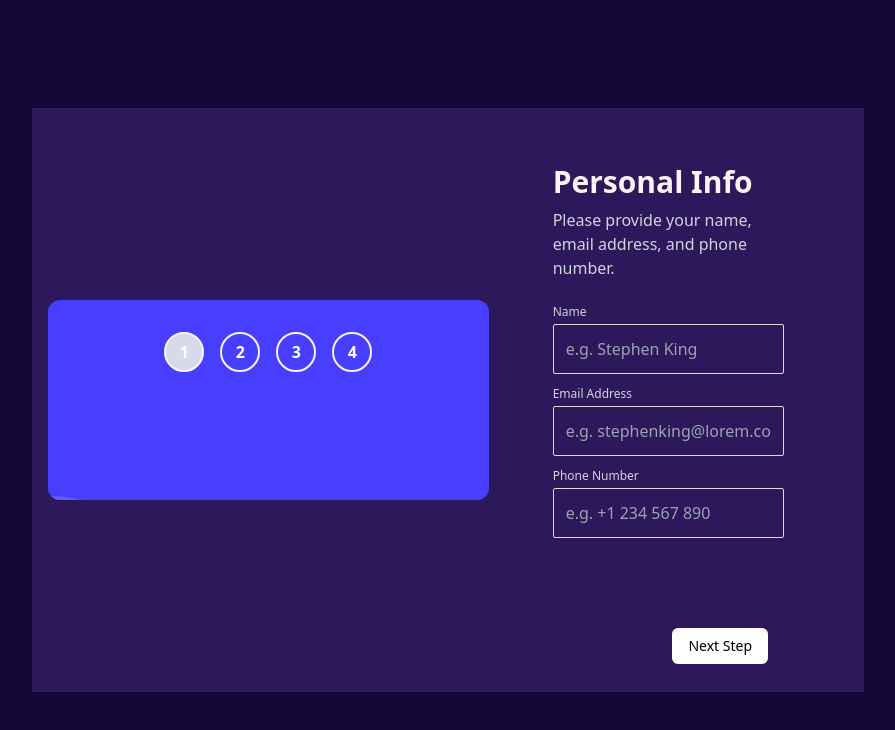
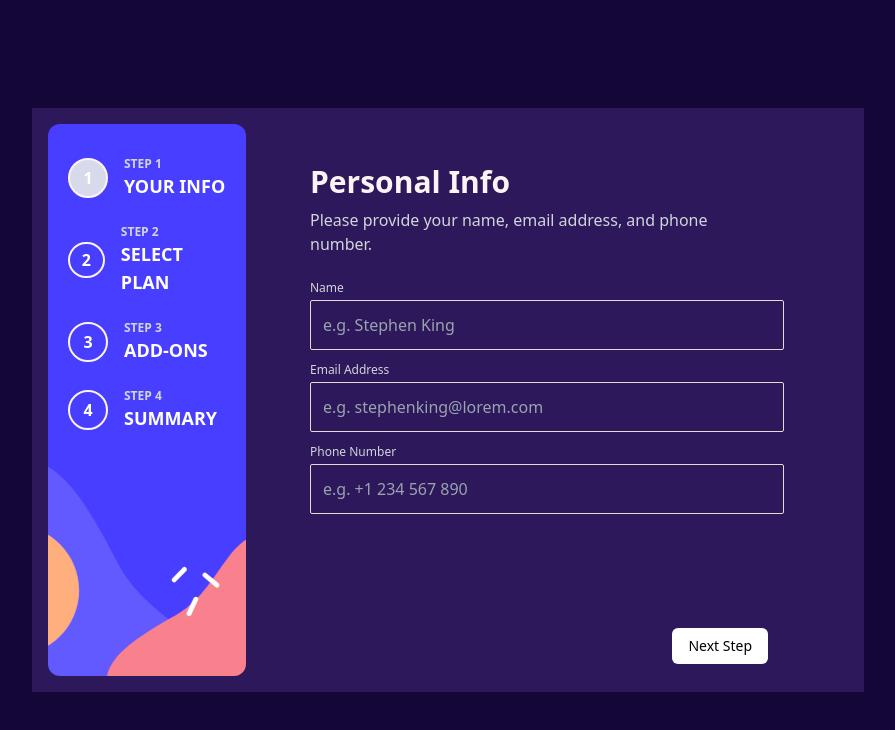
Before and after one commit to AtanasovCode/planit-multistep-form, a React app: page /multi-step/step-one in a window 1280 px wide. Shown: the top 730 px of the page, without its empty margins (192-1087 px from the left). Built offline with nearby package versions, Linux system fonts and the light colour scheme; the HTML template or start-up script is replaced by a standard one.

Commit message:
made step tracker responsive

```diff
--- a/src/components/Step.jsx
+++ b/src/components/Step.jsx
@@ -11,15 +11,25 @@ const Step = ({
     const backgroundColor = step === number ? "bg-selected-item" : "bg-transparent";
 
     return (
-        <div className="flex items-center justify-center mx-2">
+        <div className="
+            flex items-center justify-center mx-2
+            lg:mx-0 lg:mb-6
+        ">
             <div className={`
                 rounded-full w-10 aspect-square flex items-center justify-center border-2
                 border-text text-white font-bold ${backgroundColor}
                 transition-all duration-300 ease-in-out cursor-pointer
+                lg:mr-4
             `}
             onClick={() => changeStep(number)}
             >
                 {number}
+            </div>
+            <div className="hidden lg:flex lg:flex-col lg:items-start lg:justify-center uppercase">
+                <div className="text-gray-300 font-semibold text-xs">Step {number}</div>
+                <div className="text-lg text-white font-semibold">
+                    {text}
+                </div>
             </div>
         </div>
     );
--- a/src/components/StepTracker.jsx
+++ b/src/components/StepTracker.jsx
@@ -3,9 +3,15 @@ import Step from "./Step";
 
 const StepTracker = () => {
     return (
-        <div className="text-text flex items-start justify-center pt-8 lg:rounded-xl relative h-[25dvh] w-[100vw]
-        bg-sidebar-mobile lg:bg-sidebar-desktop bg-cover bg-center bg-no-repeat">
-            <div className="w-full flex items-center justify-center">
+        <div className="
+            text-text flex items-start justify-center pt-8 relative h-[25dvh] w-[100vw]
+            bg-sidebar-mobile bg-cover bg-center bg-no-repeat
+            lg:bg-sidebar-desktop lg:w-[33%] lg:h-[100%] lg:rounded-xl lg:px-5
+        ">
+            <div className="
+                w-full flex items-center justify-center
+                lg:flex-col lg:justify-start lg:items-start
+            ">
                 <Step number={1} text="Your Info" />
                 <Step number={2} text="Select Plan" />
                 <Step number={3} text="Add-Ons" />
```
